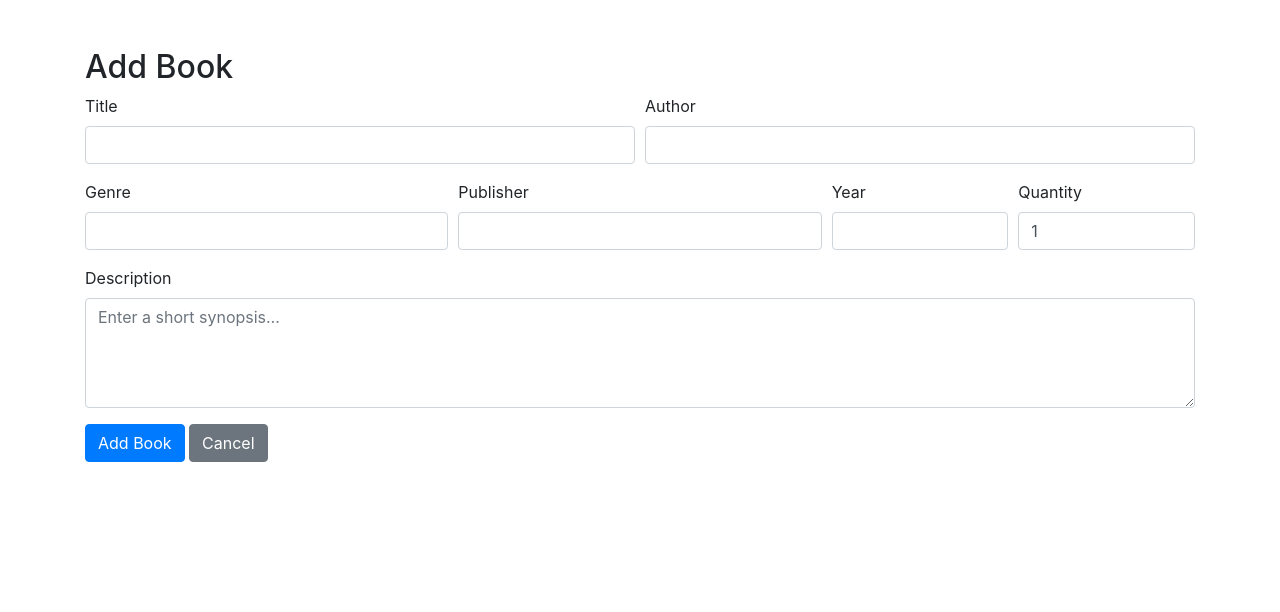
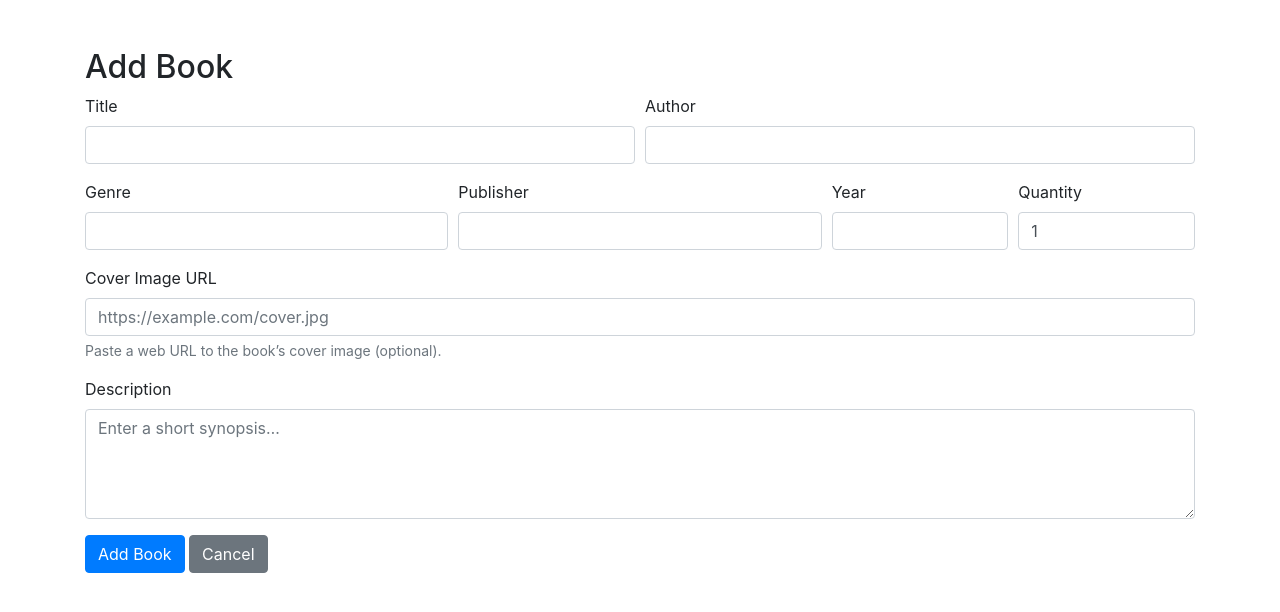
Before and after one commit to IvanNakov10/Libary-managment-system, a Flask app: page /books/add in a window 1280 px wide. Shown: the part 56-668 px from the top of the page. Run offline with Flask 3, Linux system fonts and the light colour scheme.

Commit message:
book_imges

```diff
--- a/app/models.py
+++ b/app/models.py
@@ -26,7 +26,7 @@ class Book(db.Model):
     publisher = db.Column(db.String(255))
     year = db.Column(db.Integer)
     description  = db.Column(db.Text)
-
+    image_url    = db.Column(db.String(2083))
 
 
 class AdminUser(db.Model):
--- a/app/routes.py
+++ b/app/routes.py
@@ -141,6 +141,7 @@ def add_book_page():
         publisher = request.form.get('publisher')
         year_input = request.form.get('year')
         description = request.form.get('description')
+        image_url = request.form.get('image_url') or None
 
         try:
             availability = int(availability_input) if availability_input else 1
@@ -165,7 +166,8 @@ def add_book_page():
             availability=availability,
             publisher=publisher,
             year=year,
-            description=description
+            description=description,
+            image_url=image_url
         )
         try:
             db.session.add(new_book)
@@ -188,6 +190,7 @@ def edit_book_page(id):
         publisher = request.form.get('publisher')
         year_input = request.form.get('year')
         book.description = request.form.get('description')
+        book.image_url = request.form.get('image_url') or None
 
         availability_input = request.form.get('availability')
         try:
--- a/app/templates/add_book.html
+++ b/app/templates/add_book.html
@@ -15,37 +15,57 @@
     <form method="post" action="{{ url_for('main.add_book_page') }}">
       <div class="form-row">
         <div class="form-group col-md-6">
-          <label>Title</label>
-          <input name="title" class="form-control" required>
+          <label for="title">Title</label>
+          <input id="title" name="title" class="form-control" required>
         </div>
         <div class="form-group col-md-6">
-          <label>Author</label>
-          <input name="author" class="form-control" required>
+          <label for="author">Author</label>
+          <input id="author" name="author" class="form-control" required>
         </div>
       </div>
       <div class="form-row">
         <div class="form-group col-md-4">
-          <label>Genre</label>
-          <input name="genre" class="form-control">
+          <label for="genre">Genre</label>
+          <input id="genre" name="genre" class="form-control">
         </div>
         <div class="form-group col-md-4">
-          <label>Publisher</label>
-          <input name="publisher" class="form-control">
+          <label for="publisher">Publisher</label>
+          <input id="publisher" name="publisher" class="form-control">
         </div>
         <div class="form-group col-md-2">
-          <label>Year</label>
-          <input name="year" type="number" class="form-control">
+          <label for="year">Year</label>
+          <input id="year" name="year" type="number" class="form-control">
         </div>
         <div class="form-group col-md-2">
-          <label>Quantity</label>
-          <input name="availability" type="number" class="form-control" value="1">
+          <label for="availability">Quantity</label>
+          <input id="availability" name="availability" type="number" class="form-control" value="1">
         </div>
       </div>
+
+      <!-- NEW Cover Image URL field -->
       <div class="form-group">
-        <label>Description</label>
-        <textarea name="description" rows="4" class="form-control"
-                  placeholder="Enter a short synopsis…"></textarea>
+        <label for="image_url">Cover Image URL</label>
+        <input
+          id="image_url"
+          name="image_url"
+          type="url"
+          class="form-control"
+          placeholder="https://example.com/cover.jpg">
+        <small class="form-text text-muted">
+          Paste a web URL to the book’s cover image (optional).
+        </small>
       </div>
+
+      <div class="form-group">
+        <label for="description">Description</label>
+        <textarea
+          id="description"
+          name="description"
+          rows="4"
+          class="form-control"
+          placeholder="Enter a short synopsis…"></textarea>
+      </div>
+
       <button type="submit" class="btn btn-primary">Add Book</button>
       <a href="{{ url_for('main.dashboard') }}" class="btn btn-secondary">Cancel</a>
     </form>
--- a/app/templates/index.html
+++ b/app/templates/index.html
@@ -15,10 +15,9 @@
           {% for book in books %}
             <div class="col-md-4">
               <div class="card mb-4">
-                <!-- Book Image (default or from book.image_filename) -->
                 <img class="card-img-top"
-                     src="{{ url_for('static', filename='images/product-not-found.png') }}"
-                     alt="{{ book.title }}">
+                src="{{ book.image_url or url_for('static', filename='images/default.png') }}"
+                alt="{{ book.title }}">
                 <div class="card-body">
                   <h5 class="card-title">{{ book.title }}</h5>
                   <p class="card-text">
```
Also changed, not shown: app/templates/book_detail.html (+9 -12 lines), app/templates/books.html (+3 -4 lines), app/templates/edit_book.html (+16 -1 lines), migrations/versions/dd583ea51dbe_add_image_url_to_books.py (added, +32 -0 lines).
